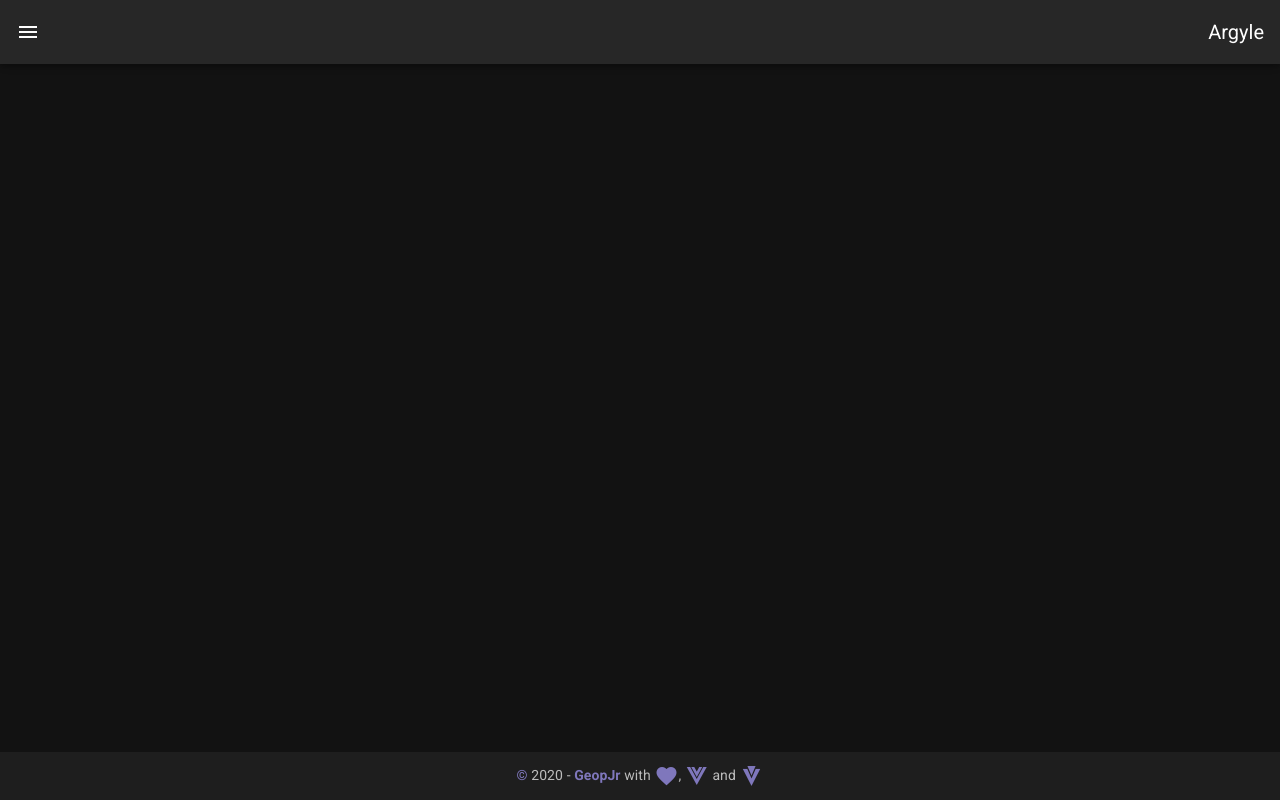
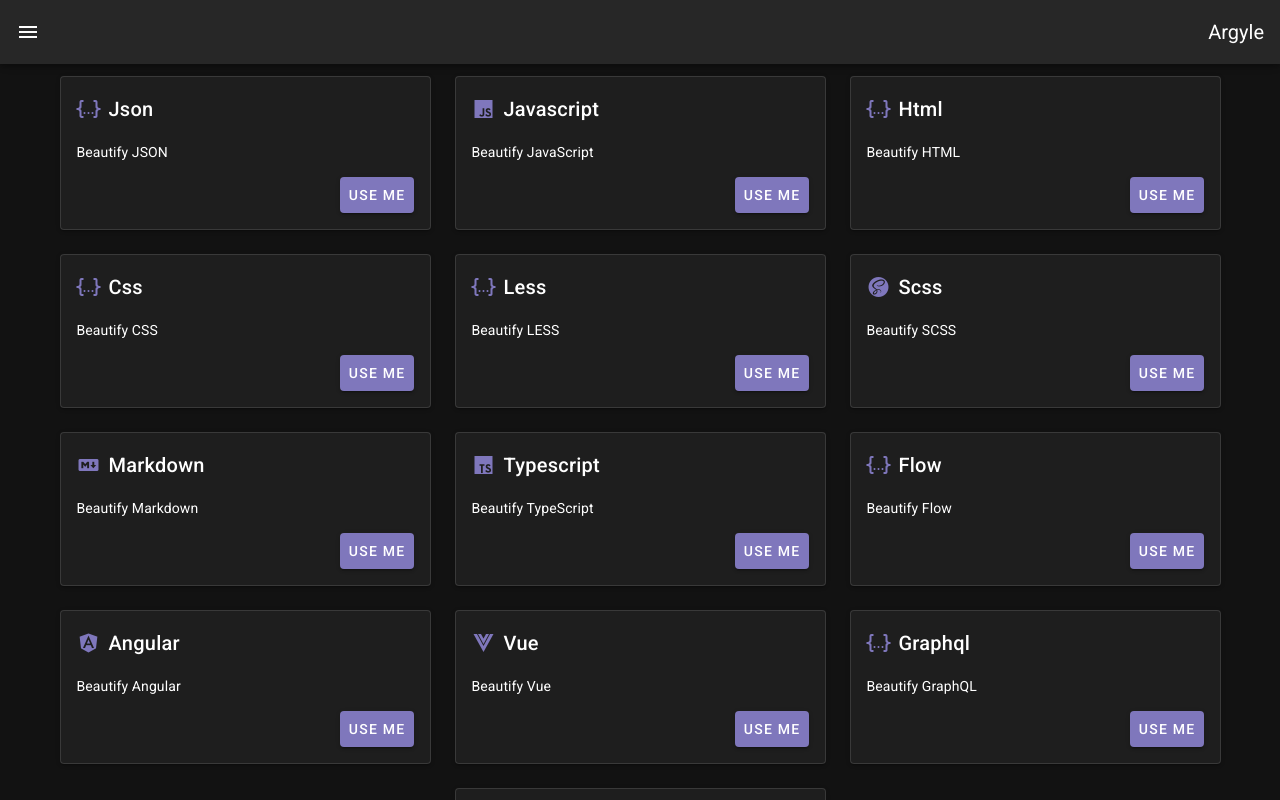
Before and after one commit to GeopJr/argyle, a Nuxt app: page /beautify in a window 1280 px wide. Shown: the top 800 px of the page. Built offline with nearby package versions, Linux system fonts and the light colour scheme.

Commit message:
feat(beautify): enable beautify tools

```diff
--- /dev/null
+++ b/components/beautify/info.json
@@ -0,0 +1,80 @@
+{
+    "json": {
+        "name": "Json",
+        "desc": "Beautify JSON",
+        "icon": "code-json",
+        "dialog": false
+    },
+    "javascript": {
+        "name": "Javascript",
+        "desc": "Beautify JavaScript",
+        "icon": "language-javascript",
+        "dialog": false
+    },
+    "html": {
+        "name": "Html",
+        "desc": "Beautify HTML",
+        "icon": "code-json",
+        "dialog": false
+    },
+    "css": {
+        "name": "Css",
+        "desc": "Beautify CSS",
+        "icon": "code-json",
+        "dialog": false
+    },
+    "less": {
+        "name": "Less",
+        "desc": "Beautify LESS",
+        "icon": "code-json",
+        "dialog": false
+    },
+    "scss": {
+        "name": "Scss",
+        "desc": "Beautify SCSS",
+        "icon": "sass",
+        "dialog": false
+    },
+    "markdown": {
+        "name": "Markdown",
+        "desc": "Beautify Markdown",
+        "icon": "language-markdown",
+        "dialog": false
+    },
+    "typescript": {
+        "name": "Typescript",
+        "desc": "Beautify TypeScript",
+        "icon": "language-typescript",
+        "dialog": false
+    },
+    "flow": {
+        "name": "Flow",
+        "desc": "Beautify Flow",
+        "icon": "code-json",
+        "dialog": false
+    },
+    "angular": {
+        "name": "Angular",
+        "desc": "Beautify Angular",
+        "icon": "angular",
+        "dialog": false
+    },
+    "vue": {
+        "name": "Vue",
+        "desc": "Beautify Vue",
+        "icon": "vuejs",
+        "dialog": false
+    },
+    "graphql": {
+        "name": "Graphql",
+        "desc": "Beautify GraphQL",
+        "icon": "code-json",
+        "dialog": false
+    },
+    "yaml": {
+        "name": "Yaml",
+        "desc": "Beautify YAML",
+        "icon": "code-json",
+        "dialog": false
+    }
+}
--- /dev/null
+++ b/pages/beautify.vue
@@ -0,0 +1,99 @@
+<template>
+  <v-row justify="center" align="center">
+    <v-col
+      v-for="tool in tools"
+      :key="tool.name"
+      cols="12"
+      md="4"
+      sm="6"
+    >
+      <v-card elevation="2" outlined class="card-outter" height="100%">
+        <v-card-title>
+          <v-icon class="accent--text mr-2">
+            mdi-{{ tool.icon }}
+          </v-icon>
+          {{ tool.name }}
+          <v-spacer />
+          <v-icon v-if="tool.external" class="accent--text">
+            mdi-signal-variant
+          </v-icon>
+        </v-card-title>
+        <v-card-text class="text--primary">
+          <div>{{ tool.desc }}</div>
+        </v-card-text>
+        <v-spacer />
+        <v-card-actions class="card-actions pa-4">
+          <v-dialog
+            v-model="tool.dialog"
+            fullscreen
+            hide-overlay
+            transition="dialog-bottom-transition"
+          >
+            <template v-slot:activator="{ on, attrs }">
+              <v-btn
+                color="primary"
+                v-bind="attrs"
+                v-on="on"
+              >
+                USE ME
+              </v-btn>
+            </template>
+            <component :is="tool.name.split(' ').join('')" :tool="tool" />
+          </v-dialog>
+        </v-card-actions>
+      </v-card>
+    </v-col>
+  </v-row>
+</template>
+
+<script>
+import Info from '@/components/beautify/info.json'
+
+import Json from '@/components/beautify/Json.vue'
+import Javascript from '@/components/beautify/Javascript.vue'
+import Html from '@/components/beautify/Html.vue'
+import Css from '@/components/beautify/Css.vue'
+import Less from '@/components/beautify/Less.vue'
+import Scss from '@/components/beautify/Scss.vue'
+import Markdown from '@/components/beautify/Markdown.vue'
+import Typescript from '@/components/beautify/Typescript.vue'
+import Flow from '@/components/beautify/Flow.vue'
+import Angular from '@/components/beautify/Angular.vue'
+import Vue from '@/components/beautify/Vue.vue'
+import Graphql from '@/components/beautify/Graphql.vue'
+import Yaml from '@/components/beautify/Yaml.vue'
+
+export default {
+  components: {
+    Json,
+    Javascript,
+    Html,
+    Css,
+    Less,
+    Scss,
+    Markdown,
+    Typescript,
+    Flow,
+    Angular,
+    Vue,
+    Graphql,
+    Yaml
+  },
+  data: () => ({
+    tools: Info
+  })
+}
+</script>
+
+<style lang="less" scoped>
+.card-outter {
+    position: relative;
+    padding-bottom: 50px;
+    overflow-x: auto;
+    .card-actions {
+        position: absolute;
+        bottom: 0;
+        right: 0;
+    }
+}
+</style>
```
